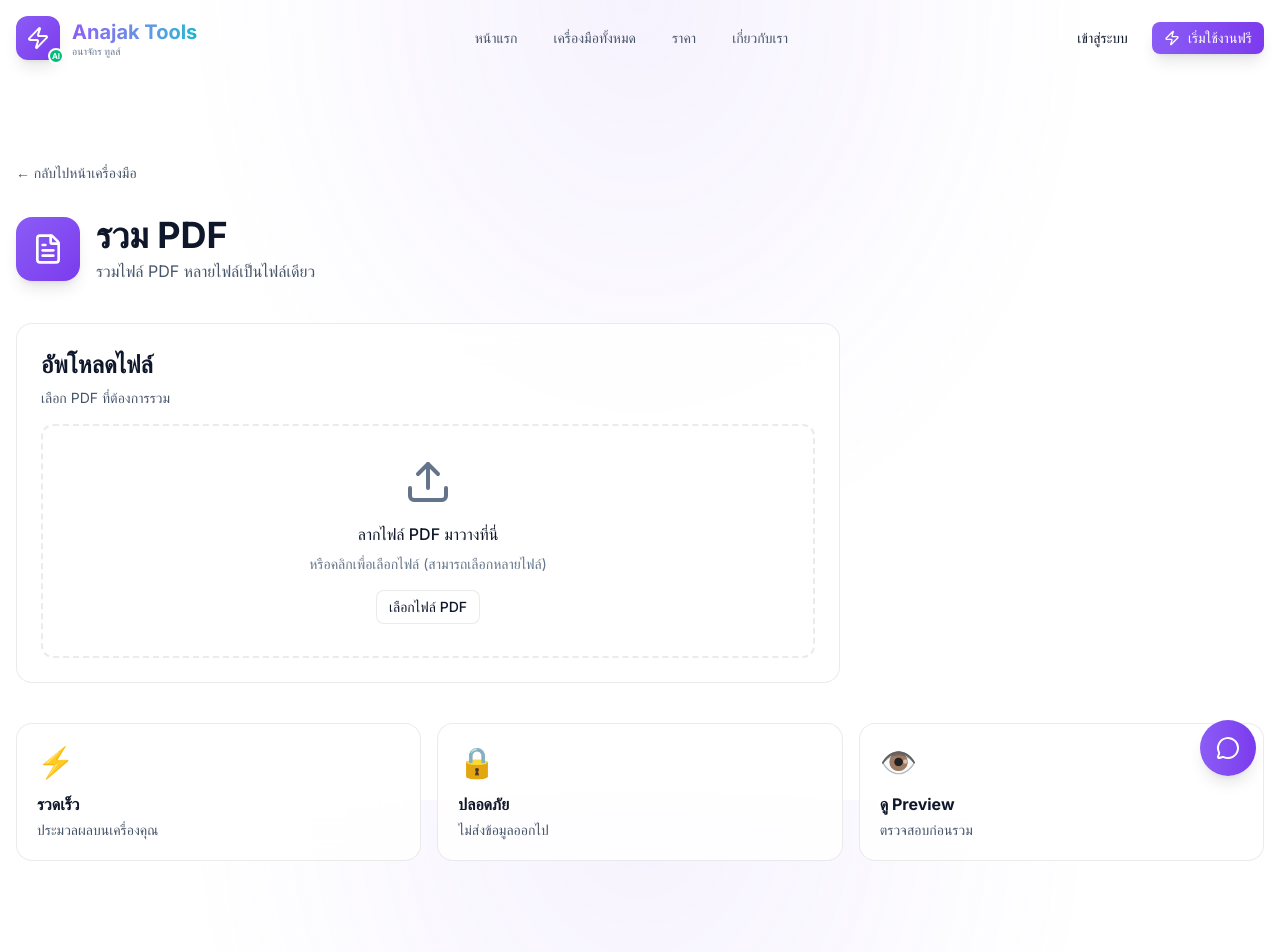
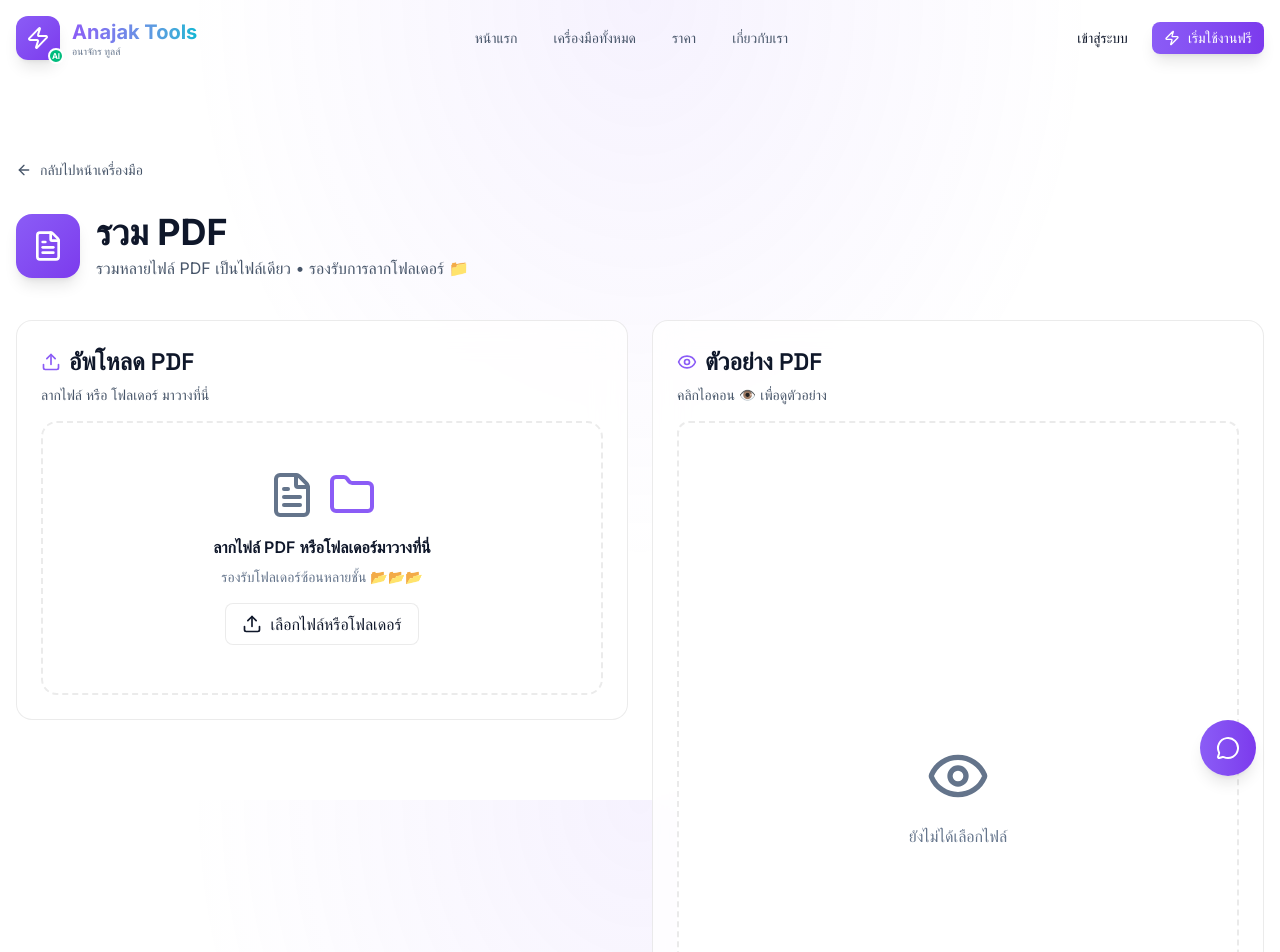
Before and after one commit to LOSTXKER/Anajak-Tools, a Next.js app: page /tools/pdf-merge in a window 1280 px wide. Shown: the top 952 px of the page. Built offline with nearby package versions, Linux system fonts and the light colour scheme.

Commit message:
Add: Folder drop support for PDF Merge (nested folders supported)

```diff
--- a/src/app/tools/pdf-merge/page.tsx
+++ b/src/app/tools/pdf-merge/page.tsx
@@ -3,7 +3,7 @@
 import { useState } from "react"
 import { Card, CardHeader, CardTitle, CardDescription, CardContent } from "@/components/ui/Card"
 import { Button } from "@/components/ui/Button"
-import { FileText, Upload, Download, Trash2, GripVertical, Eye } from "lucide-react"
+import { FileText, Upload, Download, Trash2, GripVertical, Eye, Folder, ArrowLeft } from "lucide-react"
 import { useDropzone } from "react-dropzone"
 import { PDFDocument } from "pdf-lib"
 import { formatFileSize } from "@/lib/utils"
@@ -17,6 +17,7 @@ interface PDFFile {
   name: string
   size: number
   pages?: number
+  path?: string  // เก็บ path ของไฟล์
 }
 
 export default function PDFMergePage() {
@@ -24,11 +25,91 @@ export default function PDFMergePage() {
   const [merging, setMerging] = useState(false)
   const [previewFile, setPreviewFile] = useState<File | null>(null)
   const [showPreview, setShowPreview] = useState(false)
+  const [folderCount, setFolderCount] = useState(0)
 
-  const onDrop = async (acceptedFiles: File[]) => {
+  // ฟังก์ชันสำหรับดึงไฟล์ PDF จากโฟลเดอร์ (รวมโฟลเดอร์ย่อย)
+  const extractPDFsFromFileList = async (items: DataTransferItemList): Promise<File[]> => {
+    const pdfFiles: File[] = []
+
+    const traverseDirectory = async (entry: any): Promise<void> => {
+      if (entry.isFile) {
+        const file: File = await new Promise((resolve, reject) => {
+          entry.file(resolve, reject)
+        })
+
+        // เช็คว่าเป็นไฟล์ PDF หรือไม่
+        if (file.type === 'application/pdf' || file.name.toLowerCase().endsWith('.pdf')) {
+          pdfFiles.push(file)
+        }
+      } else if (entry.isDirectory) {
+        const dirReader = entry.createReader()
+        const entries: any[] = await new Promise((resolve, reject) => {
+          dirReader.readEntries(resolve, reject)
+        })
+
+        for (const childEntry of entries) {
+          await traverseDirectory(childEntry)
+        }
+      }
+    }
+
+    // วนลูปผ่านทุก item
+    for (let i = 0; i < items.length; i++) {
+      const item = items[i]
+      if (item.kind === 'file') {
+        const entry = item.webkitGetAsEntry()
+        if (entry) {
+          await traverseDirectory(entry)
+        }
+      }
+    }
+
+    return pdfFiles
+  }
+
+  const onDrop = async (acceptedFiles: File[], fileRejections: any, event: any) => {
+    let filesToProcess: File[] = []
+    let folderDetected = false
+
+    // ตรวจสอบว่ามีการลากโฟลเดอร์หรือไม่
+    if (event.dataTransfer && event.dataTransfer.items) {
+      const items = event.dataTransfer.items
+
+      // เช็คว่ามีโฟลเดอร์หรือไม่
+      for (let i = 0; i < items.length; i++) {
+        const item = items[i]
+        if (item.kind === 'file') {
+          const entry = item.webkitGetAsEntry()
+          if (entry && entry.isDirectory) {
+            folderDetected = true
+            break
+          }
+        }
+      }
+
+      if (folderDetected) {
+        // ถ้าเป็นโฟลเดอร์ ให้ดึงไฟล์ PDF ทั้งหมดออกมา
+        filesToProcess = await extractPDFsFromFileList(items)
+        setFolderCount(prev => prev + 1)
+      } else {
+        // ถ้าไม่ใช่โฟลเดอร์ ใช้ไฟล์ที่ได้รับตามปกติ
+        filesToProcess = acceptedFiles
+      }
+    } else {
+      // Fallback: ใช้ไฟล์ที่ได้รับตามปกติ
+      filesToProcess = acceptedFiles
+    }
+
+    if (filesToProcess.length === 0) {
+      if (folderDetected) {
+        alert('ไม่พบไฟล์ PDF ในโฟลเดอร์ที่เลือก')
+      }
+      return
+    }
+
     const newFiles: PDFFile[] = []
 
-    for (const file of acceptedFiles) {
+    for (const file of filesToProcess) {
       // Get page count
       let pages = 0
       try {
@@ -39,16 +120,24 @@ export default function PDFMergePage() {
         console.error('Error reading PDF:', error)
       }
 
+      // ดึง path จาก webkitRelativePath ถ้ามี
+      const path = (file as any).webkitRelativePath || file.name
+
       newFiles.push({
         id: Date.now().toString() + Math.random(),
         file,
         name: file.name,
         size: file.size,
-        pages
+        pages,
+        path
       })
     }
 
     setPdfFiles(prev => [...prev, ...newFiles])
+
+    if (folderDetected) {
+      alert(`พบ ${filesToProcess.length} ไฟล์ PDF ในโฟลเดอร์`)
+    }
   }
 
   const { getRootProps, getInputProps, isDragActive } = useDropzone({
@@ -56,11 +145,18 @@ export default function PDFMergePage() {
     accept: {
       'application/pdf': ['.pdf']
     },
-    multiple: true
+    multiple: true,
+    // เปิดการรับโฟลเดอร์
+    useFsAccessApi: false,
   })
 
   const removeFile = (id: string) => {
     setPdfFiles(prev => prev.filter(f => f.id !== id))
+  }
+
+  const clearAll = () => {
+    setPdfFiles([])
+    setFolderCount(0)
   }
 
   const mergePDFs = async () => {
@@ -98,21 +194,20 @@ export default function PDFMergePage() {
 
   const moveFile = (index: number, direction: 'up' | 'down') => {
     const newFiles = [...pdfFiles]
-    const newIndex = direction === 'up' ? index - 1 : index + 1
+    const targetIndex = direction === 'up' ? index - 1 : index + 1
 
-    if (newIndex < 0 || newIndex >= newFiles.length) return
+    if (targetIndex < 0 || targetIndex >= newFiles.length) return
 
-    [newFiles[index], newFiles[newIndex]] = [newFiles[newIndex], newFiles[index]]
+    [newFiles[index], newFiles[targetIndex]] = [newFiles[targetIndex], newFiles[index]]
     setPdfFiles(newFiles)
   }
 
+  const togglePreview = (file: File | null) => {
+    setPreviewFile(file)
+    setShowPreview(!!file)
+  }
+
   const totalPages = pdfFiles.reduce((sum, file) => sum + (file.pages || 0), 0)
-  const totalSize = pdfFiles.reduce((sum, file) => sum + file.size, 0)
-
-  const openPreview = (file: File) => {
-    setPreviewFile(file)
-    setShowPreview(true)
-  }
 
   return (
     <div className="min-h-screen py-24 px-4">
@@ -123,7 +218,8 @@ export default function PDFMergePage() {
           animate={{ opacity: 1, x: 0 }}
         >
           <Link href="/tools" className="inline-flex items-center gap-2 text-[var(--text-secondary)] hover:text-[var(--primary-500)] transition-colors mb-8 group">
-            <span className="text-sm font-medium">← กลับไปหน้าเครื่องมือ</span>
+            <ArrowLeft className="w-4 h-4 group-hover:-translate-x-1 transition-transform" />
+            <span className="text-sm font-medium">กลับไปหน้าเครื่องมือ</span>
           </Link>
         </motion.div>
 
@@ -142,27 +238,34 @@ export default function PDFMergePage() {
                 รวม PDF
               </h1>
               <p className="text-[var(--text-secondary)] mt-1">
-                รวมไฟล์ PDF หลายไฟล์เป็นไฟล์เดียว
+                รวมหลายไฟล์ PDF เป็นไฟล์เดียว • รองรับการลากโฟลเดอร์ 📁
               </p>
             </div>
           </div>
         </motion.div>
 
-        <div className="grid grid-cols-1 lg:grid-cols-3 gap-6">
-          {/* Left: Upload & Files */}
-          <div className="lg:col-span-2 space-y-6">
-
-            {/* Upload Area */}
+        <div className="grid grid-cols-1 lg:grid-cols-2 gap-6">
+          {/* Left: Upload & File List */}
+          <div className="space-y-6">
+            {/* Upload Section */}
+            <motion.div
+              initial={{ opacity: 0, y: 20 }}
+              animate={{ opacity: 1, y: 0 }}
+              transition={{ delay: 0.1 }}
+            >
               <Card variant="glass">
                 <CardHeader>
-                <CardTitle>อัพโหลดไฟล์</CardTitle>
-                <CardDescription>เลือก PDF ที่ต้องการรวม</CardDescription>
+                  <CardTitle className="flex items-center gap-2">
+                    <Upload className="w-5 h-5 text-[var(--primary-500)]" />
+                    อัพโหลด PDF
+                  </CardTitle>
+                  <CardDescription>ลากไฟล์ หรือ โฟลเดอร์ มาวางที่นี่</CardDescription>
                 </CardHeader>
                 <CardContent>
                   <div
                     {...getRootProps()}
                     className={`
-              border-2 border-dashed rounded-xl p-8 text-center cursor-pointer transition-all
+                      border-2 border-dashed rounded-2xl p-12 text-center cursor-pointer transition-all
                       ${isDragActive
                         ? 'border-[var(--primary-500)] bg-[var(--primary-500)]/5'
                         : 'border-[var(--border-default)] hover:border-[var(--primary-500)]'
@@ -170,162 +273,217 @@ export default function PDFMergePage() {
                     `}
                   >
                     <input {...getInputProps()} />
-            <Upload className="w-12 h-12 mx-auto mb-4 text-[var(--text-muted)]" />
+                    <div className="flex flex-col items-center gap-4">
+                      <div className="flex items-center gap-3">
+                        <FileText className="w-12 h-12 text-[var(--text-muted)]" />
+                        <Folder className="w-12 h-12 text-[var(--primary-500)]" />
+                      </div>
                       {isDragActive ? (
-              <p className="text-[var(--primary-500)] font-medium">วางไฟล์ PDF ที่นี่...</p>
+                        <p className="text-[var(--primary-500)] font-medium text-lg">
+                          วางไฟล์หรือโฟลเดอร์ที่นี่...
+                        </p>
                       ) : (
                         <div>
-                <p className="font-medium text-[var(--text-primary)] mb-2">
-                  ลากไฟล์ PDF มาวางที่นี่
+                          <p className="font-semibold text-[var(--text-primary)] mb-2">
+                            ลากไฟล์ PDF หรือโฟลเดอร์มาวางที่นี่
                           </p>
                           <p className="text-sm text-[var(--text-muted)] mb-4">
-                  หรือคลิกเพื่อเลือกไฟล์ (สามารถเลือกหลายไฟล์)
+                            รองรับโฟลเดอร์ซ้อนหลายชั้น 📂📂📂
                           </p>
-                <Button variant="secondary" size="sm">
-                  เลือกไฟล์ PDF
+                          <Button variant="secondary">
+                            <Upload className="w-5 h-5" />
+                            เลือกไฟล์หรือโฟลเดอร์
                           </Button>
                         </div>
                       )}
                     </div>
+                  </div>
+
+                  {/* Folder Info */}
+                  {folderCount > 0 && (
+                    <div className="mt-4 p-3 rounded-lg bg-[var(--primary-500)]/10 border border-[var(--primary-500)]/20">
+                      <div className="flex items-center gap-2 text-[var(--primary-500)]">
+                        <Folder className="w-5 h-5" />
+                        <span className="text-sm font-medium">
+                          ได้รับไฟล์จาก {folderCount} โฟลเดอร์
+                        </span>
+                      </div>
+                    </div>
+                  )}
                 </CardContent>
               </Card>
+            </motion.div>
 
-            {/* Files List */}
+            {/* File List */}
             {pdfFiles.length > 0 && (
+              <motion.div
+                initial={{ opacity: 0, y: 20 }}
+                animate={{ opacity: 1, y: 0 }}
+                transition={{ delay: 0.2 }}
+              >
                 <Card variant="glass">
                   <CardHeader>
                     <div className="flex items-center justify-between">
                       <div>
-                      <CardTitle>ไฟล์ที่เลือก ({pdfFiles.length})</CardTitle>
-                      <CardDescription>
-                        {totalPages} หน้า • {formatFileSize(totalSize)}
-                      </CardDescription>
+                        <CardTitle>ไฟล์ที่เลือก ({pdfFiles.length} ไฟล์)</CardTitle>
+                        <CardDescription>รวม {totalPages} หน้า</CardDescription>
                       </div>
                       <Button
-                      onClick={() => setPdfFiles([])}
                         variant="ghost"
                         size="sm"
+                        onClick={clearAll}
                       >
                         <Trash2 className="w-4 h-4" />
-                      ล้างทั้งหมด
+                        ลบทั้งหมด
                       </Button>
                     </div>
                   </CardHeader>
-                <CardContent className="space-y-2">
+                  <CardContent>
+                    <div className="space-y-2 max-h-[400px] overflow-y-auto">
                       {pdfFiles.map((pdfFile, index) => (
-                    <div
+                        <motion.div
                           key={pdfFile.id}
-                      className="flex items-center gap-3 p-3 rounded-lg glass border border-[var(--glass-border)] hover:border-[var(--primary-500)] transition-colors"
+                          initial={{ opacity: 0, x: -20 }}
+                          animate={{ opacity: 1, x: 0 }}
+                          transition={{ delay: index * 0.05 }}
+                          className="flex items-center gap-3 p-3 rounded-xl border border-[var(--border-default)] hover:border-[var(--primary-500)]/50 transition-all bg-[var(--bg-surface)]"
                         >
-                      <div className="flex gap-1">
+                          {/* Drag Handle */}
+                          <div className="flex flex-col gap-1">
                             <button
                               onClick={() => moveFile(index, 'up')}
                               disabled={index === 0}
-                          className="p-1 hover:bg-[var(--bg-surface)] rounded disabled:opacity-30 disabled:cursor-not-allowed"
+                              className="p-1 hover:bg-[var(--bg-hover)] rounded disabled:opacity-30"
                             >
-                          <GripVertical className="w-4 h-4" />
+                              <GripVertical className="w-4 h-4 text-[var(--text-muted)] rotate-90" />
+                            </button>
+                            <button
+                              onClick={() => moveFile(index, 'down')}
+                              disabled={index === pdfFiles.length - 1}
+                              className="p-1 hover:bg-[var(--bg-hover)] rounded disabled:opacity-30"
+                            >
+                              <GripVertical className="w-4 h-4 text-[var(--text-muted)] -rotate-90" />
                             </button>
                           </div>
 
+                          {/* File Icon */}
                           <div className="w-10 h-10 rounded-lg bg-[var(--primary-500)]/10 flex items-center justify-center flex-shrink-0">
                             <FileText className="w-5 h-5 text-[var(--primary-500)]" />
                           </div>
 
+                          {/* File Info */}
                           <div className="flex-1 min-w-0">
-                        <p className="font-medium text-sm text-[var(--text-primary)] truncate">
+                            <p className="font-medium text-[var(--text-primary)] truncate">
                               {pdfFile.name}
                             </p>
-                        <p className="text-xs text-[var(--text-muted)]">
-                          {pdfFile.pages} หน้า • {formatFileSize(pdfFile.size)}
+                            <div className="flex items-center gap-2 text-xs text-[var(--text-muted)]">
+                              <span>{formatFileSize(pdfFile.size)}</span>
+                              {pdfFile.pages && (
+                                <>
+                                  <span>•</span>
+                                  <span>{pdfFile.pages} หน้า</span>
+                                </>
+                              )}
+                            </div>
+                            {/* Show path if it's from a folder */}
+                            {pdfFile.path && pdfFile.path !== pdfFile.name && (
+                              <p className="text-xs text-[var(--text-muted)] truncate mt-1 flex items-center gap-1">
+                                <Folder className="w-3 h-3" />
+                                {pdfFile.path}
                               </p>
+                            )}
                           </div>
 
+                          {/* Actions */}
                           <div className="flex items-center gap-2">
-                        <span className="text-xs font-medium text-[var(--text-muted)] bg-[var(--bg-surface)] px-2 py-1 rounded">
-                          #{index + 1}
-                        </span>
                             <button
-                          onClick={() => openPreview(pdfFile.file)}
-                          className="p-2 hover:bg-[var(--primary-500)]/10 rounded-lg text-[var(--primary-500)] transition-colors"
-                          title="ดู Preview"
+                              onClick={() => togglePreview(pdfFile.file)}
+                              className="p-2 hover:bg-[var(--bg-hover)] rounded-lg transition-colors"
+                              title="ดูตัวอย่าง"
                             >
-                          <Eye className="w-4 h-4" />
+                              <Eye className="w-4 h-4 text-[var(--text-secondary)]" />
                             </button>
                             <button
                               onClick={() => removeFile(pdfFile.id)}
-                          className="p-2 hover:bg-[var(--error)]/10 rounded-lg text-[var(--error)] transition-colors"
+                              className="p-2 hover:bg-red-500/10 rounded-lg transition-colors"
+                              title="ลบ"
                             >
-                          <Trash2 className="w-4 h-4" />
+                              <Trash2 className="w-4 h-4 text-red-500" />
                             </button>
                           </div>
+                        </motion.div>
+                      ))}
                     </div>
-                  ))}
+
+                    {/* Merge Button */}
+                    <div className="mt-6 pt-4 border-t border-[var(--border-default)]">
+                      <Button
+                        onClick={mergePDFs}
+                        disabled={pdfFiles.length < 2 || merging}
+                        isLoading={merging}
+                        className="w-full"
+                        size="lg"
+                      >
+                        <Download className="w-5 h-5" />
+                        {merging ? 'กำลังรวม PDF...' : `รวม ${pdfFiles.length} ไฟล์`}
+                      </Button>
+                    </div>
                   </CardContent>
                 </Card>
+              </motion.div>
             )}
-
           </div>
 
-          {/* Right: Preview & Actions */}
+          {/* Right: Preview */}
           <div className="space-y-6">
-            {/* Preview */}
-            {pdfFiles.length > 0 && previewFile && (
+            <motion.div
+              initial={{ opacity: 0, y: 20 }}
+              animate={{ opacity: 1, y: 0 }}
+              transition={{ delay: 0.3 }}
+            >
               <Card variant="glass">
                 <CardHeader>
                   <CardTitle className="flex items-center gap-2">
                     <Eye className="w-5 h-5 text-[var(--primary-500)]" />
-                    Preview
+                    ตัวอย่าง PDF
                   </CardTitle>
-                  <CardDescription>ดูตัวอย่างไฟล์</CardDescription>
-                </CardHeader>
-                <CardContent>
-                  <PDFViewer file={previewFile} className="h-[400px]" />
-                </CardContent>
-              </Card>
-            )}
-
-            {/* Merge Button */}
-            {pdfFiles.length >= 2 && (
-              <Card variant="glass">
-                <CardHeader>
-                  <CardTitle>พร้อมรวมไฟล์</CardTitle>
                   <CardDescription>
-                    {pdfFiles.length} ไฟล์ • {totalPages} หน้า
+                    {previewFile ? `กำลังแสดง: ${previewFile.name}` : 'คลิกไอคอน 👁️ เพื่อดูตัวอย่าง'}
                   </CardDescription>
                 </CardHeader>
                 <CardContent>
-                  <Button
-                    onClick={mergePDFs}
-                    disabled={merging}
-                    isLoading={merging}
-                    className="w-full h-12"
-                  >
-                    <Download className="w-5 h-5" />
-                    {merging ? 'กำลังรวม PDF...' : 'รวม PDF'}
-                  </Button>
-
-                  <div className="mt-4 p-3 rounded-lg bg-[var(--success)]/10 border border-[var(--success)]/20">
-                    <p className="text-sm text-[var(--success)]">
-                      ✓ พร้อมรวม {pdfFiles.length} ไฟล์
+                  {previewFile ? (
+                    <div className="rounded-xl overflow-hidden border border-[var(--border-default)] bg-white">
+                      <PDFViewer file={previewFile} />
+                    </div>
+                  ) : (
+                    <div className="aspect-[3/4] rounded-xl border-2 border-dashed border-[var(--border-default)] flex items-center justify-center bg-[var(--bg-surface)]">
+                      <div className="text-center p-8">
+                        <Eye className="w-16 h-16 mx-auto mb-4 text-[var(--text-muted)]" />
+                        <p className="text-[var(--text-muted)]">
+                          ยังไม่ได้เลือกไฟล์
                         </p>
                       </div>
+                    </div>
+                  )}
                 </CardContent>
               </Card>
-            )}
+            </motion.div>
           </div>
         </div>
 
         {/* Features */}
         <motion.div
-          className="grid grid-cols-1 md:grid-cols-3 gap-4 mt-10"
+          className="grid grid-cols-1 md:grid-cols-4 gap-4 mt-10"
           initial={{ opacity: 0, y: 20 }}
           animate={{ opacity: 1, y: 0 }}
-          transition={{ delay: 0.3 }}
+          transition={{ delay: 0.4 }}
         >
           {[
-            { icon: "⚡", title: "รวดเร็ว", desc: "ประมวลผลบนเครื่องคุณ" },
-            { icon: "🔒", title: "ปลอดภัย", desc: "ไม่ส่งข้อมูลออกไป" },
-            { icon: "👁️", title: "ดู Preview", desc: "ตรวจสอบก่อนรวม" },
+            { icon: "📁", title: "รองรับโฟลเดอร์", desc: "ลากโฟลเดอร์เข้ามาได้เลย" },
+            { icon: "🗂️", title: "ซ้อนหลายชั้น", desc: "หาไฟล์ในโฟลเดอร์ย่อยอัตโนมัติ" },
+            { icon: "🔀", title: "จัดเรียง", desc: "เลือกลำดับได้ตามต้องการ" },
+            { icon: "👁️", title: "Preview", desc: "ดูตัวอย่างก่อนรวม" },
           ].map((feature, i) => (
             <div key={i} className="p-5 rounded-2xl glass border border-[var(--glass-border)] hover:border-[var(--primary-500)]/30 transition-colors">
               <div className="text-3xl mb-3">{feature.icon}</div>
```
Lines whose indentation alone changed are shown as unchanged.
